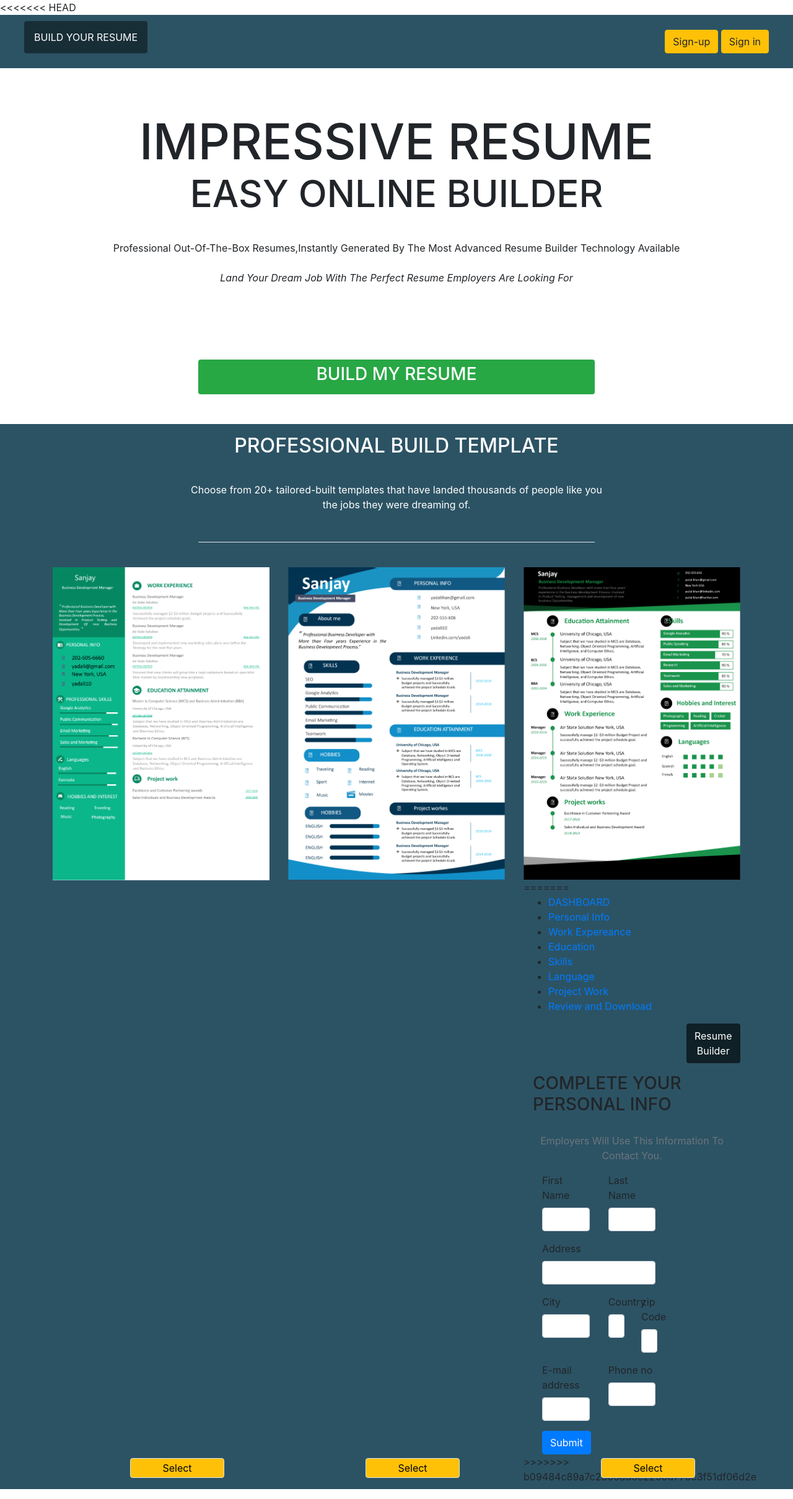
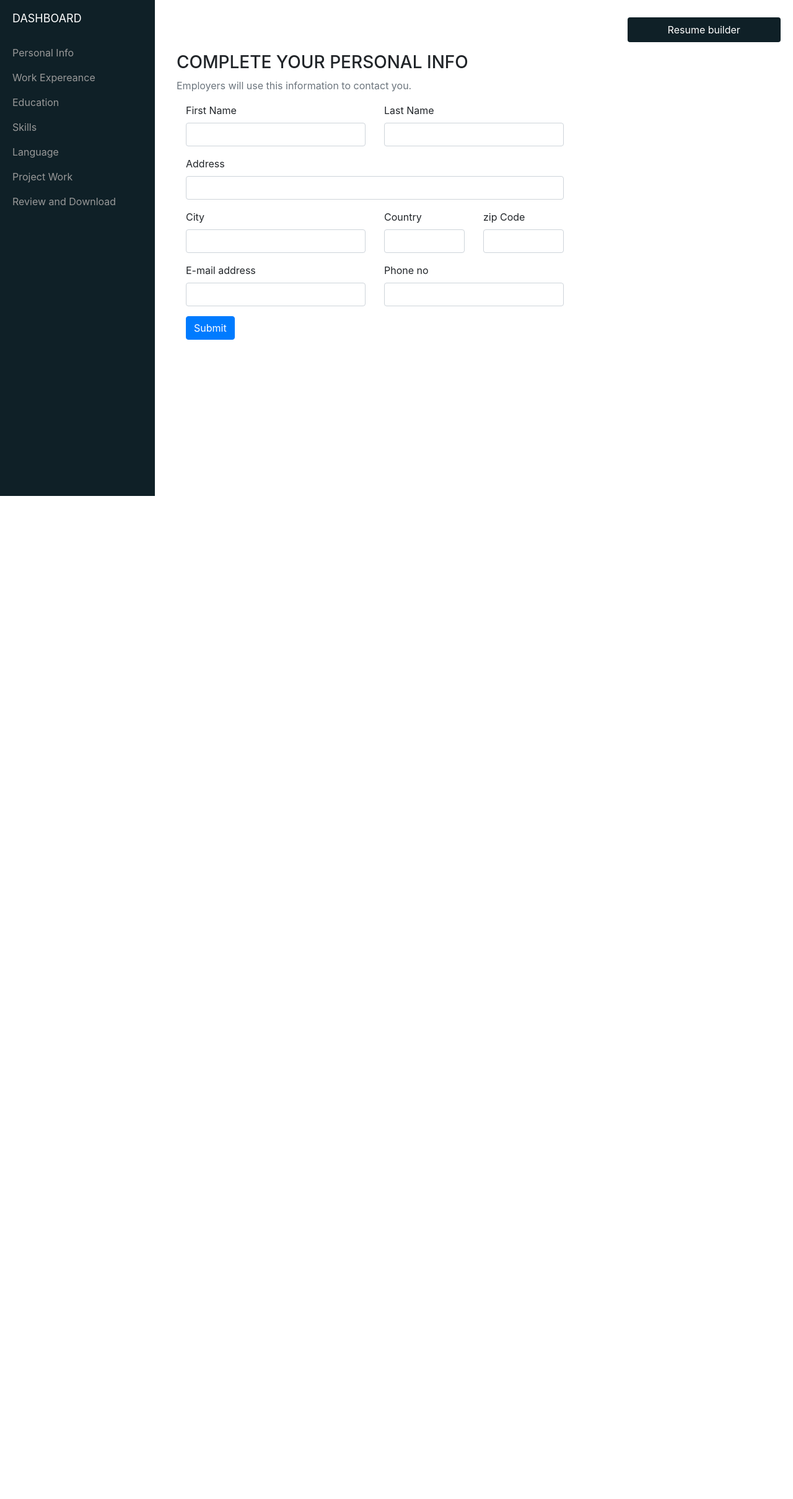
Before and after one commit to VinayTrep/Resume_builder, a PHP site: page /dashboard/index.php in a window 1280 px wide. Shown: the whole page at 62% size. After the commit the page ends 800 px from the top, so only its background shows below. Run offline with PHP 8.4, Linux system fonts and the light colour scheme.

Commit message:
dashboard page restored

```diff
--- a/dashboard/index.php
+++ b/dashboard/index.php
@@ -1,104 +1,18 @@
 <!DOCTYPE html>
 <html lang="en">
+
 <head>
-<meta charset="UTF-8">
-<meta name="viewport" content="width=device-width, initial-scale=1.0">
-<meta http-equiv="X-UA-Compatible" content="ie=edge">
-<meta name="Description" content="Enter your description here"/>
-<link rel="stylesheet" href="https://cdnjs.cloudflare.com/ajax/libs/twitter-bootstrap/4.6.0/css/bootstrap.min.css">
-<link rel="stylesheet" href="https://cdnjs.cloudflare.com/ajax/libs/font-awesome/5.15.4/css/all.min.css">
-<link rel="stylesheet" href="assets/css/style.css">
-<title>Title</title>
-<style>
-    .page{
-        background-color: #2C5364;
-    }
-    h1{
-        font-size: 80px;
-        font-weight: 0;
-        text-align: center;
-        margin-top: 70px;
-    }
-    h4{
-        font-size: 60px;
-        position: relative;
-        top: -10px;
-        text-align: center;
-        margin-top: 10px;
-    }
-    p{
-        margin-top: 30px;
-        text-transform: capitalize;
-        text-align: center;
-    }
-    .btn{
-        margin:auto;
-    }
-    .mt-7{
-        margin-top: 120px;
-    }
-    span{
-        margin-bottom: 30px;
-    }
+  <meta charset="UTF-8">
+  <meta name="viewport" content="width=device-width, initial-scale=1.0">
+  <meta http-equiv="X-UA-Compatible" content="ie=edge">
+  <meta name="Description" content="Enter your description here" />
+  <link rel="stylesheet" href="https://cdnjs.cloudflare.com/ajax/libs/twitter-bootstrap/4.6.0/css/bootstrap.min.css">
+  <link rel="stylesheet" href="https://cdnjs.cloudflare.com/ajax/libs/font-awesome/5.15.4/css/all.min.css">
+  <link rel="stylesheet" href="../dashboard/assets/sidebar.css">
+  <title>Project Work</title>
+</head>
 
-
-    hr.new4 {
-            margin-top: 30px;
-            border: 3px solid white;
-            border-radius: 5px;
-            width: 55%;
-        }
-
-        .b1 {
-            position: absolute;
-            bottom: 10px;
-            left: 140px;
-        }
-
-        .w-40 {
-            width: 40%;
-        }
-
-        .p-10px {
-            padding: 3px;
-        }
-</style>
-</head>
 <body>
-<<<<<<< HEAD
-<div class="container-fluid">
-<div class="row p-4" style="background-color: #2C5364;">
-    <div class="col-md-6">
-        <span class="text-white p-3 rounded my-2" style="background-color: #00000073;">BUILD YOUR RESUME</span>
-    </div>
-    <div class="col-md-6 text-right">
-        <a href="#" class="btn btn-warning">Sign-up</a>
-        <a href="#" class="btn btn-warning"> Sign in</a>
-    </div>
-</div>
-</div>
-<div>
-<b><h1 class="m-6">IMPRESSIVE RESUME</h1></b>
-<h4>EASY ONLINE BUILDER</h4>
-<p>Professional out-of-the-box resumes,instantly generated by the most advanced resume builder technology available<br><br>
-<em>land your dream job with the perfect resume employers are looking for</em></p>
-</div>
-<div class="btn d-block bg-success w-50 mx-auto text-white mt-7"><h3>BUILD MY RESUME</h3></div>
-    <div class="page mt-5">
-    <h2 class="demo text-white m-md-2 p-3 text-center">PROFESSIONAL BUILD TEMPLATE</h2>
-    <div class="content text-white mt-4 text-center w-100">Choose from 20+ tailored-built templates that have landed thousands of people like you<br> the jobs they were dreaming of.</div>
-    <hr class="w-50 bg-white rounded mt-md-5">
-    <div class="container  w-100 mb-3">
-        <div class="row ">
-            <div class="col-md-4 mt-4 mb-md-2 p-relative"><img src="../resume/images/main1.jpg" alt="" width="100%">
-                <a href=""><button class="b1 w-40 p-10px bg-warning border rounded">Select</button></a>
-            </div>
-            <div class="col-md-4 mt-4 mb-md-2 p-relative"><img src="../resume/images/main2.jpg " alt=" " width="100% ">
-                <a href=""><button class="b1 w-40 p-10px bg-warning border rounded">Select</button></a>
-            </div>
-            <div class="col-md-4 mt-4 mb-md-2 p-relative"><img src="../resume/images/main3.jpg " alt=" " width="100% ">
-                <a href=""><button class="b1 w-40 p-10px bg-warning border rounded">Select</button></a>
-=======
   <?php
   include('../dashboard/includes/sidebar.php');
   ?>
@@ -152,11 +66,5 @@
   include('../dashboard/includes/endsidebar.php');
   ?>
 </body>
->>>>>>> b09484c89a7c2360ad3e2250d770c3f51df06d2e
 
-            </div>
-        </div>
-    </div>
-</div>
-</body>
 </html>
```
